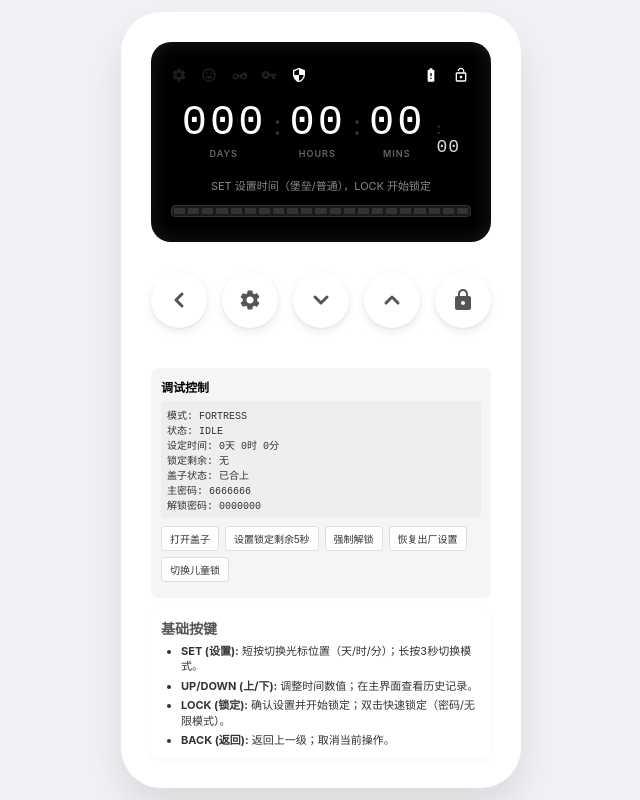
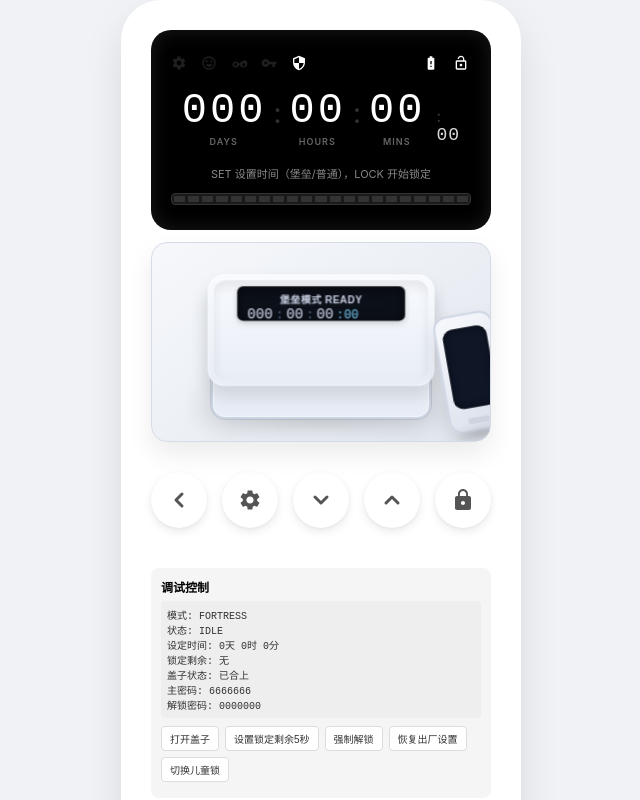
Before and after one commit to zhaokk/zlsq, a React (Vite) app: page / in a window 1280 px wide. Shown: the top 800 px of the page, without its empty margins (319-959 px from the left). Built offline with nearby package versions, Linux system fonts and the light colour scheme.

Commit message:
Add files via upload

```diff
--- a/src/components/Display.tsx
+++ b/src/components/Display.tsx
@@ -24,10 +24,35 @@ export const Display = observer(() => {
 
   // Force re-render for countdowns
   const [_, setTick] = React.useState(0);
+  const [phoneInside, setPhoneInside] = React.useState(false);
   React.useEffect(() => {
     const timer = setInterval(() => setTick(t => t + 1), 200);
     return () => clearInterval(timer);
   }, []);
+
+  const hideOuterPhone = phoneInside && lidClosed;
+
+  const handlePhoneClick = () => {
+    if (phoneInside) {
+      if (!locked && !lidClosed) {
+        setPhoneInside(false);
+      }
+      return;
+    }
+    if (lidClosed) {
+      store.setTempMessage("请先打开盖子再放入手机");
+      return;
+    }
+    setPhoneInside(true);
+  };
+
+  const handleLidClick = () => {
+    if (locked && state !== State.INFINITE_PENDING) {
+      store.setTempMessage("已锁定，无法开盖");
+      return;
+    }
+    store.onLidToggle();
+  };
 
   // Derived state for display
   let topText = "";
@@ -200,7 +225,14 @@ export const Display = observer(() => {
   const blinkInf = mode === Mode.INFINITE && state === State.INFINITE_DELAY;
   const blinkLock = state === State.INFINITE_PENDING || store.warnLockIcon;
 
+  const sceneClasses = clsx("box-scene", {
+    "lid-open": !lidClosed,
+    "lid-closed": lidClosed,
+    locked
+  });
+
   return (
+    <div className="display-wrapper">
       <div className={clsx("display-container", { "screen-off": screenOff, "flashing": isFlashingReward })}>
         <div className="status-bar">
           <div className="status-icons">
@@ -303,5 +335,47 @@ export const Display = observer(() => {
           </div>
         </div>
       </div>
+
+      <div className={sceneClasses}>
+        <div className={clsx("animated-box", { open: !lidClosed, closed: lidClosed, locked })}>
+          <button
+            className="box-lid"
+            onClick={handleLidClick}
+            aria-label={lidClosed ? "open lid" : "close lid"}
+          >
+            <div className="lid-screen">
+              <div className="mini-display">
+                <div className="mini-top">{topText}</div>
+                <div className="mini-digits">
+                  <span className="mini-digit">{dStr}</span>
+                  <span className="mini-colon">:</span>
+                  <span className="mini-digit">{hStr}</span>
+                  <span className="mini-colon">:</span>
+                  <span className="mini-digit">{mStr}</span>
+                  <span className="mini-seconds">:{sStr}</span>
+                </div>
+                <div className="mini-info">{infoLine}</div>
+              </div>
+            </div>
+          </button>
+          <div className="box-body">
+            <div className="box-inner">
+              <div className="box-floor"></div>
+              <div className={clsx("box-phone-inside", { visible: phoneInside, hidden: !phoneInside })}></div>
+            </div>
+          </div>
+        </div>
+
+        <div
+          className={clsx("scene-phone", phoneInside ? "inside" : "outside", { locked, hidden: hideOuterPhone })}
+          onClick={handlePhoneClick}
+          role="button"
+          aria-label="phone-toggle"
+        >
+          <div className="phone-screen"></div>
+          <div className="phone-btn"></div>
+        </div>
+      </div>
+    </div>
   );
 });
```
Lines whose indentation alone changed are shown as unchanged.
